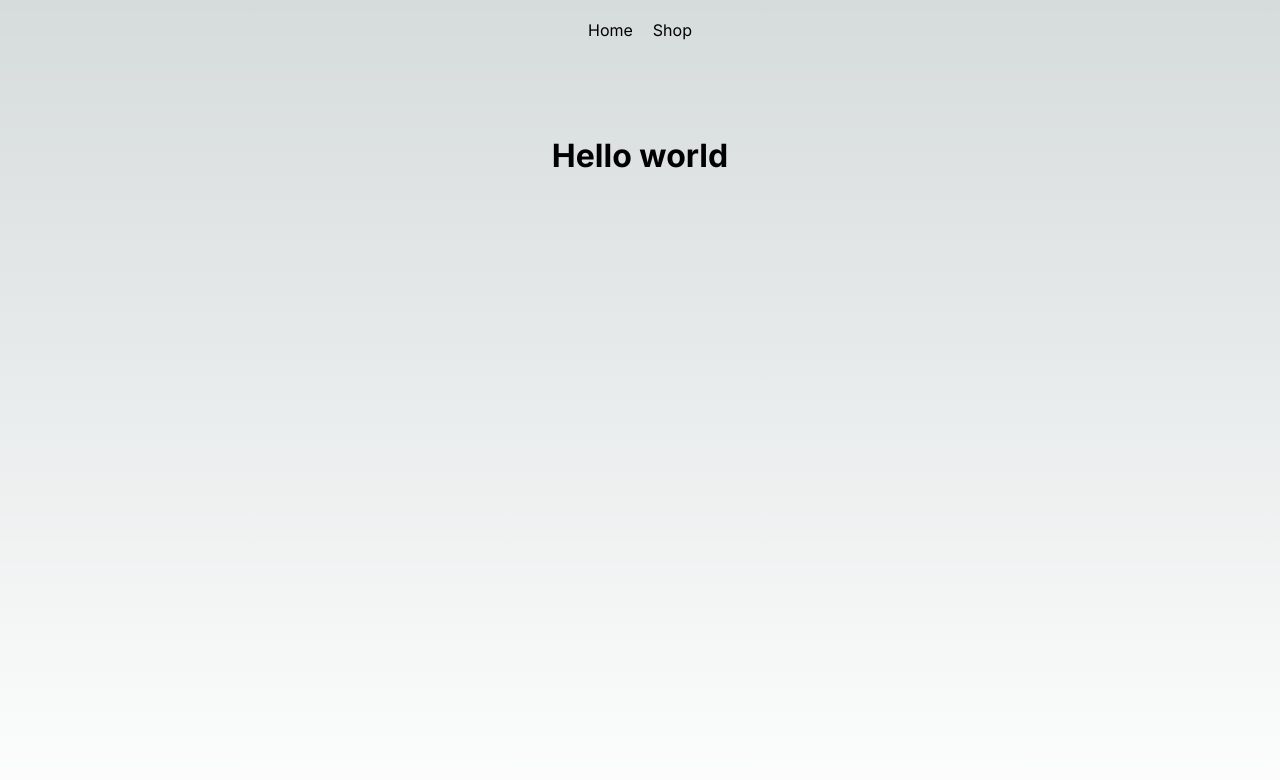
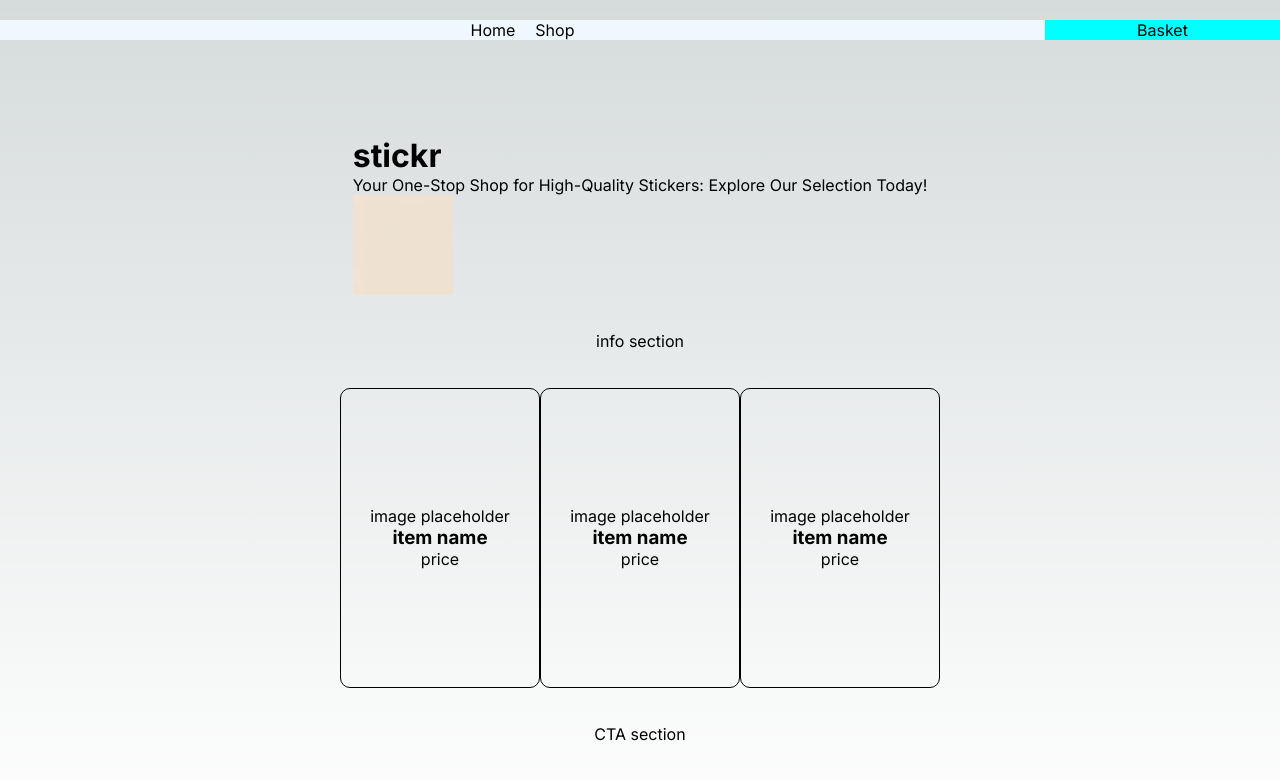
Before and after one commit to Rspillane/stickr, a Next.js app: page / in a window 1280 px wide. Shown: the top 780 px of the page. Built offline with nearby package versions, Linux system fonts and the light colour scheme.

Commit message:
New components for home page, including individual item card template

```diff
--- a/app/components/Navbar/Navbar.jsx
+++ b/app/components/Navbar/Navbar.jsx
@@ -5,8 +5,11 @@ export default function ShopItem () {
     return (
         <main>
             <nav className="navbar">
-                <Link href="/" className="link">Home</Link>
-                <Link href="/shop" className="link">Shop</Link>
+                <div className="links">
+                    <Link href="/" className="link">Home</Link>
+                    <Link href="/shop" className="link">Shop</Link>
+                </div>
+                <p className="basket-button" /*onClick={openBasket()}*/> Basket </p>
             </nav>
         </main>
     )
--- a/app/components/Navbar/styles.modules.css
+++ b/app/components/Navbar/styles.modules.css
@@ -1,6 +1,13 @@
 .navbar {
     padding-top: 20px;
     display: flex;
+}
+
+.links {
+    flex-grow: 5;
+    background-color: aliceblue;
+    display: flex;
+    flex-direction: row;
     justify-content: center;
 }
 
@@ -12,3 +19,16 @@
     cursor: pointer;
     color: red
 }
+
+
+.basket-button {
+    display: flex;
+    justify-content: center;
+    flex-grow: 1;
+    background-color: aqua;
+}
+.basket-button:hover {
+    color: red;
+    cursor: pointer;
+
+}
--- /dev/null
+++ b/app/components/hero/Hero.jsx
@@ -0,0 +1,18 @@
+'use client'
+
+import React from 'react'
+import Image from 'next/image'
+import backgroundImage  from '../assets/images/porsche.jpeg'
+import styles from "./styles.modules.css"
+
+export default function Hero () {
+    return (
+        <main>
+            <div className='hero'>
+                <h1> stickr </h1>
+                <p> Your One-Stop Shop for High-Quality Stickers: Explore Our Selection Today!</p>
+                <div className='background-image'></div>
+            </div>
+        </main>
+    )
+}
--- /dev/null
+++ b/app/components/hero/styles.modules.css
@@ -0,0 +1,5 @@
+.background-image {
+    height: 100px;
+    width: 100px;
+    background-image: url('/app/components/assets/images/porsche.jpeg');
+}
--- /dev/null
+++ b/app/components/item/Item.jsx
@@ -0,0 +1,14 @@
+import React from 'react'
+import styles from "./styles.modules.css"
+
+export default function Item() {
+  return (
+    <main>
+        <div className='item-card'>
+            <p>image placeholder</p>
+            <h3 className='item-name'>item name</h3>
+            <p className='item-price'> price </p>
+        </div>
+    </main>
+  )
+}
--- /dev/null
+++ b/app/components/item/styles.modules.css
@@ -0,0 +1,13 @@
+.item-card{
+    border: solid 1px;
+    border-radius: 10px;
+    padding: 5px;
+
+    width: 200px;
+    height: 300px;
+
+    display: flex;
+    flex-direction: column;
+    align-items: center;
+    justify-content: center;
+}
--- /dev/null
+++ b/app/components/shopcarousel/shopcarousel.jsx
@@ -0,0 +1,17 @@
+import React from 'react'
+import styles from "./styles.modules.css"
+
+//components
+import Item from '../item/Item'
+
+export default function Shopcarousel() {
+  return (
+    <main>
+        <div className='carousel'>
+            <Item />
+            <Item />
+            <Item />
+        </div>
+    </main>
+  )
+}
--- /dev/null
+++ b/app/components/shopcarousel/styles.modules.css
@@ -0,0 +1,5 @@
+.carousel {
+    width: 100%;
+    display: flex;
+    justify-content: space-between;
+}
--- a/app/layout.js
+++ b/app/layout.js
@@ -2,7 +2,7 @@ import './globals.css'
 import { Inter } from 'next/font/google'
 
 //components
-import Navbar from './components/Navbar/Navbar'
+import Navbar from './components/navbar/Navbar'
 
 const inter = Inter({ subsets: ['latin'] })
 
--- a/app/page.js
+++ b/app/page.js
@@ -1,11 +1,18 @@
-
 import styles from './page.module.css'
 import React from 'react';
+
+//components
+import Hero from "./components/hero/Hero"
+import Shopcarousel from './components/shopcarousel/shopcarousel';
 
 export default function index() {
   return (
     <main className={styles.main}>
-      <h1> Hello world </h1>
+      <Hero />
+      <div className='info'>info section</div>
+      <Shopcarousel />
+
+      <div className='cta'>CTA section</div>
     </main>
 
   )
```
Also changed, not shown: app/components/assets/images/porsche.jpeg (added).
